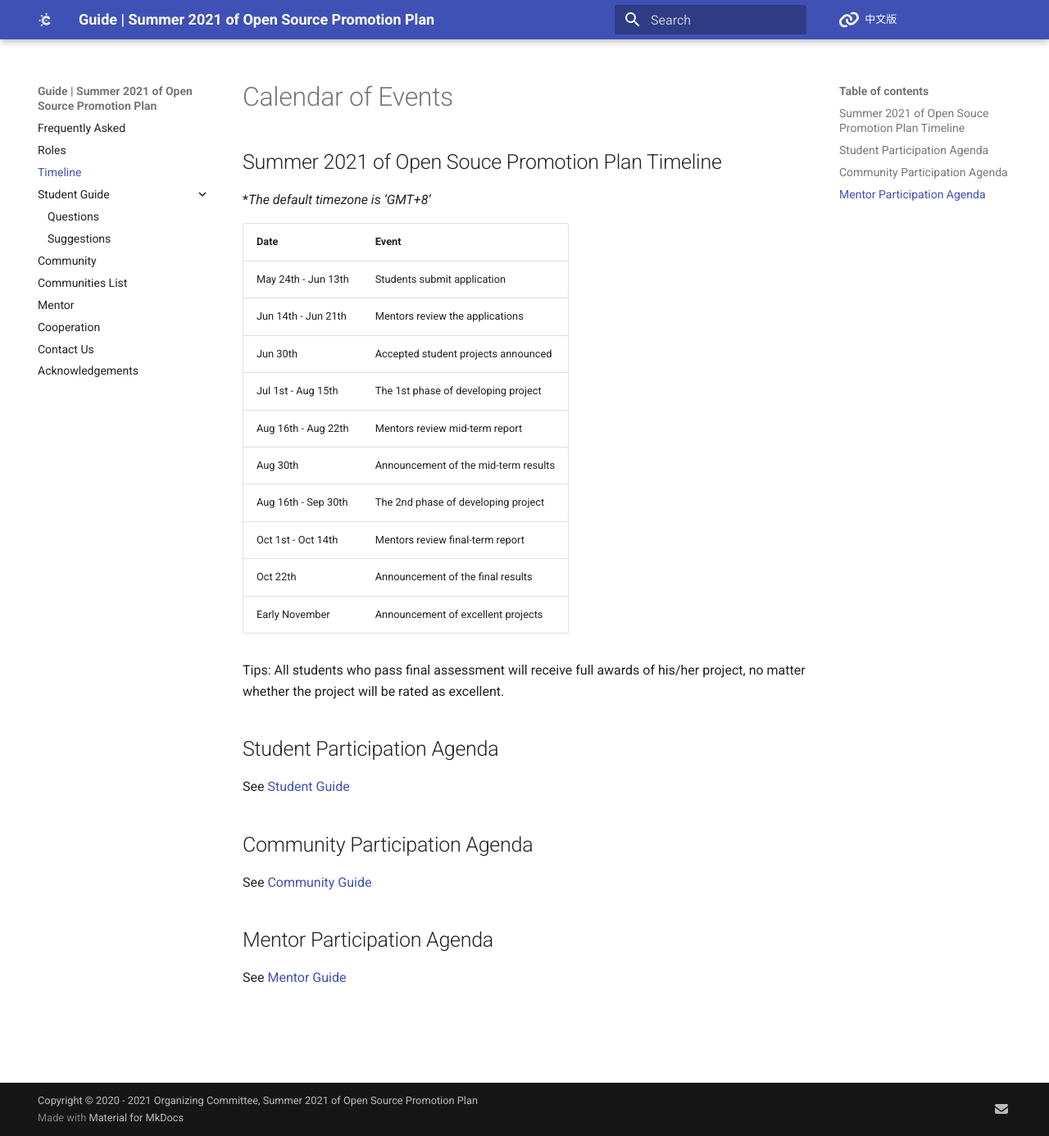
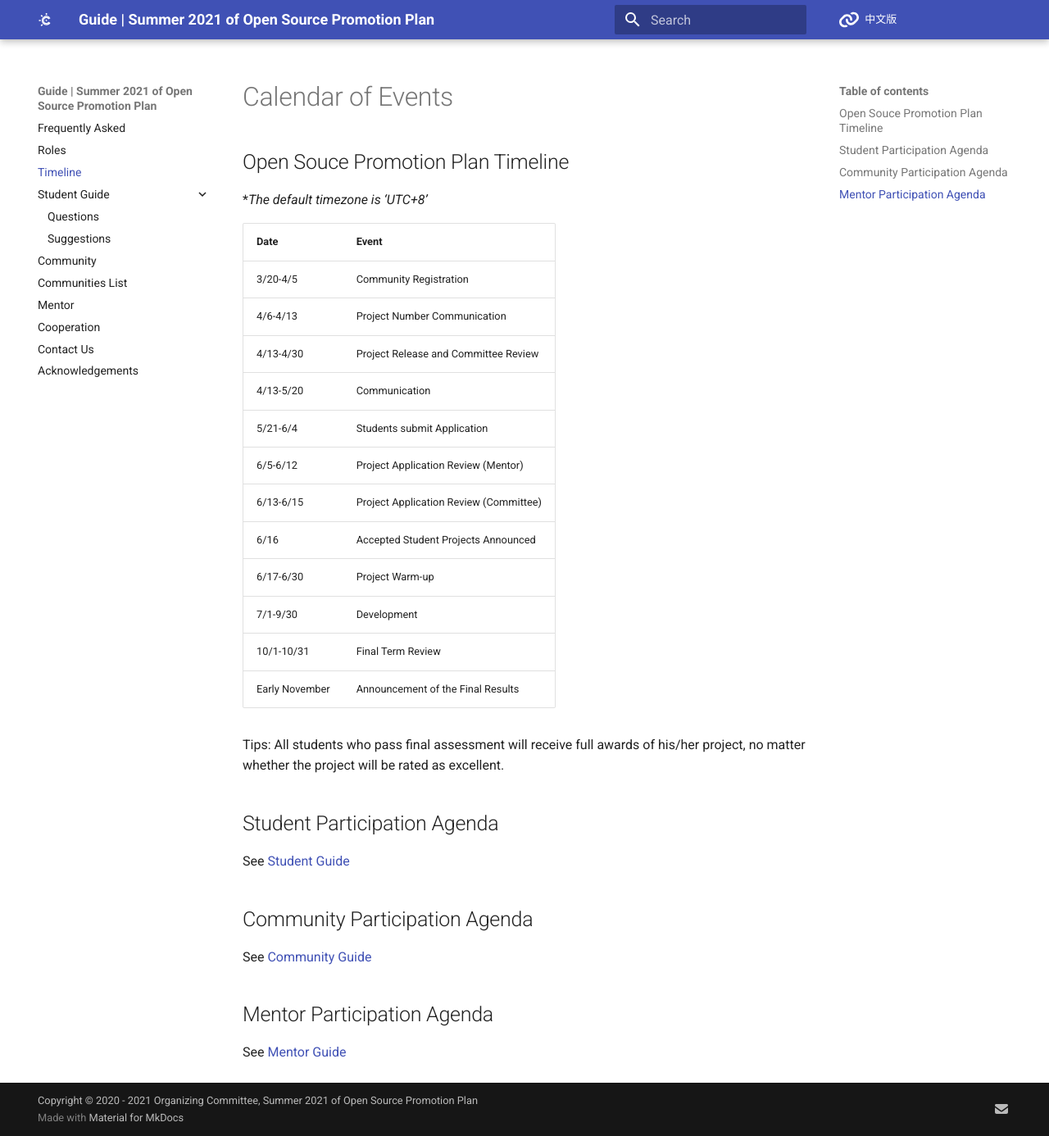
Before and after one commit to summer-ospp/help-en, an MkDocs documentation site: the page built from docs/timeline.md, in a window 1280 px wide and 1386 px high. Shown: the whole window at 82% size. Built offline with MkDocs 1.6.1 and Material for MkDocs 9.7.7, drawn with Linux system fonts in a browser that asks for light colours; comment, search, counter and statistics services are not loaded.

Commit message:
Update timeline.md

```diff
--- a/docs/timeline.md
+++ b/docs/timeline.md
@@ -1,21 +1,24 @@
 # Calendar of Events
 
-## Summer 2021 of Open Souce Promotion Plan Timeline
+## Open Souce Promotion Plan Timeline
 
- **The default timezone is ‘GMT+8’*
+ **The default timezone is ‘UTC+8’*
 
-| Date                  | Event                                                            |
-| --------------------- | ----------------------------------------------------------------- |
-| May 24th - Jun 13th | Students submit application          |
-| Jun 14th - Jun 21th | Mentors review the applications      |
-| Jun 30th            | Accepted student projects announced  |
-| Jul 1st - Aug 15th  | The 1st phase of developing project  |
-| Aug 16th - Aug 22th | Mentors review mid-term report       |
-| Aug 30th            | Announcement of the mid-term results |
-| Aug 16th - Sep 30th | The 2nd phase of developing project  |
-| Oct 1st - Oct 14th  | Mentors review final-term report     |
-| Oct 22th            | Announcement of the final results     |
-| Early November      | Announcement of excellent projects    |
+
+| Date           | Event                                  |
+| -------------- | -------------------------------------- |
+| 3/20-4/5       | Community Registration                 |
+| 4/6-4/13       | Project Number Communication           |
+| 4/13-4/30      | Project Release and Committee Review   |
+| 4/13-5/20      | Communication                          |
+| 5/21-6/4       | Students submit Application            |
+| 6/5-6/12       | Project Application Review (Mentor)    |
+| 6/13-6/15      | Project Application Review (Committee) |
+| 6/16           | Accepted Student Projects Announced    |
+| 6/17-6/30      | Project Warm-up                        |
+| 7/1-9/30       | Development                            |
+| 10/1-10/31     | Final Term Review                      |
+| Early November | Announcement of the Final Results      |
 
 Tips: All students who pass final assessment will receive full awards of his/her project, no matter whether the project will be rated as excellent.
 
```
